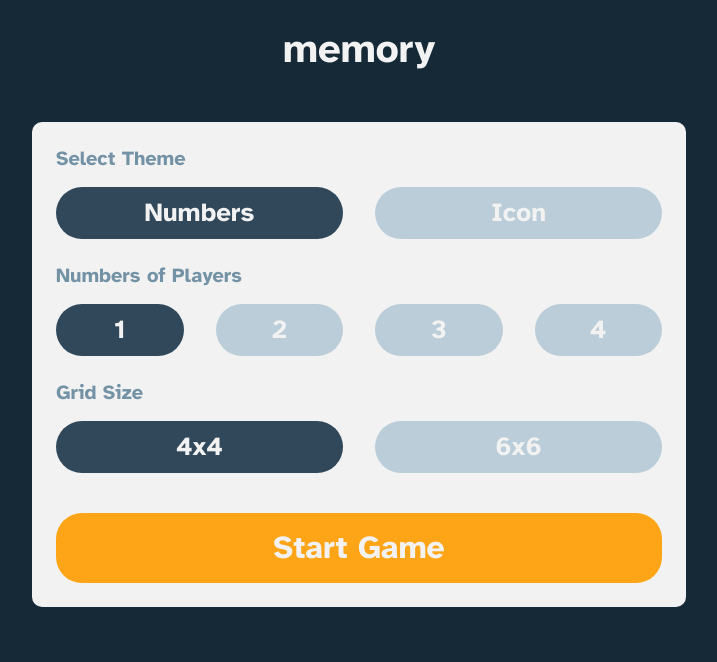
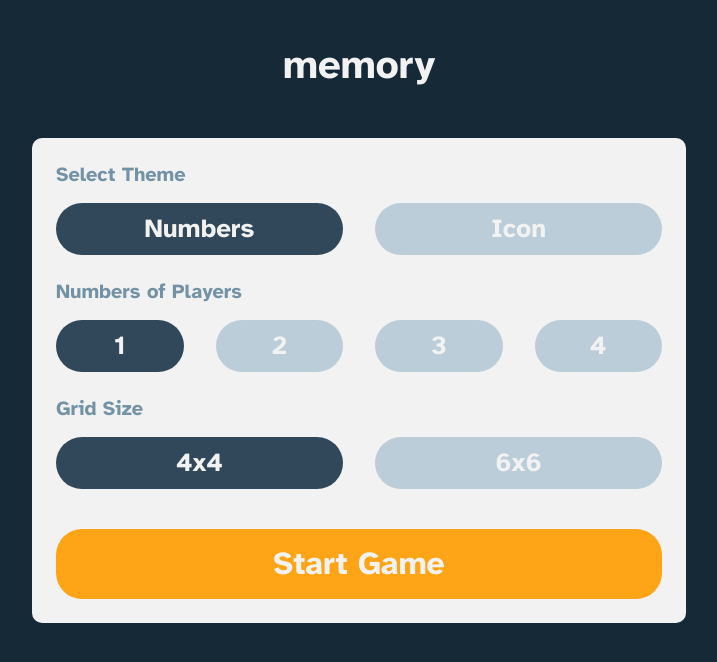
Before and after one commit to aga-siwek/frontend-mentor-memory-game, a React (Vite) app: page / in a window 1280 px wide. Shown: the top 662 px of the page, without its empty margins (281-998 px from the left). Built offline with nearby package versions, Linux system fonts and the light colour scheme.

Commit message:
change app ovrflow hidden

```diff
--- a/src/App.css
+++ b/src/App.css
@@ -2,6 +2,8 @@
   background: var(--color_5);
   height: 100dvh;
   width: 100vw;
+  padding: calc(16rem / 16);
+  overflow: hidden;
 }
 
 .container_light {
@@ -9,6 +11,7 @@
   height: 100dvh;
   width: 100vw;
   padding: calc(16rem / 16);
+  overflow: hidden;
 }
 
 @media (orientation: landscape) and (min-width: 320px) and (max-width: 767px) {
```
